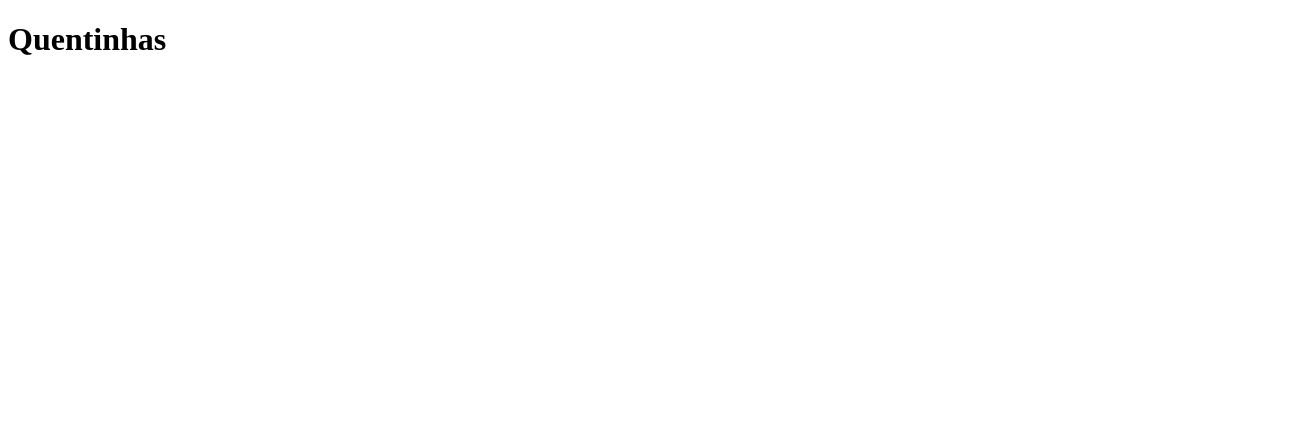
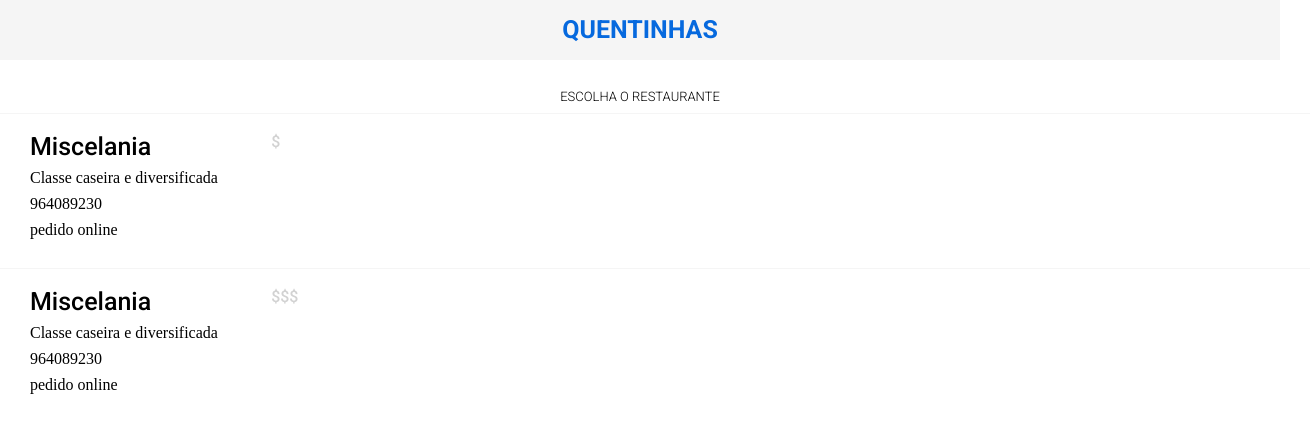
Before and after one commit to darlenedms/quentinhas, a plain HTML site: page listagem.html in a window 1280 px wide. Shown: the whole page, 1310 px wide, since content can reach past the window. Drawn offline with Linux system fonts and the light colour scheme.

Commit message:
pagina de listagem com carinha legal

```diff
--- a/listagem.html
+++ b/listagem.html
@@ -3,13 +3,49 @@
 <html>
 <head>
 <meta charset="UTF-8">
-<title>Title of the document</title>
+
+<meta name="viewport" content="width=device-width, initial-scale=1" />
+<title>Quentinha</title>
+
+<link href="css/listagem.css" rel="stylesheet" type="text/css" />
+<link href='http://fonts.googleapis.com/css?family=Roboto:900,500,300,700,400' rel='stylesheet' type='text/css'>
 
 </head>
 
 <body>
-<header><h1> Quentinhas</h1></header>
+<header>
+	<h1> Quentinhas </h1>
+	<p></p>
+	<div id= "configuracao"></div>
+</header>
 
+<main>
+	<h2> Escolha o restaurante </h2>
+	<ul id="lista">
+		<li class="restaurante">
+			<h3 class="nome">Miscelania</h3>
+			<p class="preco">$</p>
+			<p class="descricao">Classe caseira e diversificada</p>
+			<p class="telefone">964089230</p
+			<button>pedido online</button>
+
+		</li>
+
+		<li class="restaurante">
+			<h3 class="nome">Miscelania</h3>
+			<p class="preco">$$$</p>
+			<p class="descricao">Classe caseira e diversificada</p>
+			<p class="telefone">964089230</p
+			<button>pedido online</button>
+
+		</li>
+
+
+
+
+	</ul>
+
+</main>
 
 
 </body>
--- /dev/null
+++ b/sass/_reset.scss
@@ -0,0 +1,54 @@
+/* http://meyerweb.com/eric/tools/css/reset/
+   v2.0 | 20110126
+   License: none (public domain)
+*/
+@charset "utf-8";
+/* CSS Document */
+
+html, body, div, span, applet, object, iframe,
+h1, h2, h3, h4, h5, h6, p, blockquote, pre,
+a, abbr, acronym, address, big, cite, code,
+del, dfn, em, img, ins, kbd, q, s, samp,
+small, strike, strong, sub, sup, tt, var,
+b, u, i, center,
+dl, dt, dd, ol, ul, li,
+fieldset, form, label, legend,
+table, caption, tbody, tfoot, thead, tr, th, td,
+article, aside, canvas, details, embed,
+figure, figcaption, footer, header, hgroup,
+menu, nav, output, ruby, section, summary,
+time, mark, audio, video {
+  margin: 0;
+  padding: 0;
+  border: 0;
+  font-size: 100%;
+  font: inherit;
+  vertical-align: baseline;
+}
+/* HTML5 display-role reset for older browsers */
+article, aside, details, figcaption, figure,
+footer, header, hgroup, menu, nav, section {
+  display: block;
+}
+body {
+  line-height: 1;
+}
+ol, ul, li {
+  list-style: none;
+}
+blockquote, q {
+  quotes: none;
+}
+blockquote:before, blockquote:after,
+q:before, q:after {
+  content: '';
+  content: none;
+}
+table {
+  border-collapse: collapse;
+  border-spacing: 0;
+}
+
+a {
+  text-decoration: none;
+}
--- /dev/null
+++ b/sass/listagem.scss
@@ -0,0 +1,79 @@
+@import "compass";
+@import 'reset';
+
+$font-padrao:'Roboto', sans-serif;
+
+header {
+	width: 100%;
+
+	background-color: #F5F5F5;
+	margin-bottom: 30px;
+	z-index: 20;
+	vertical-align:center;
+
+
+	h1 {
+		color: #0669de;
+		text-align: center;
+		vertical-align: center;
+		font-family: $font-padrao;
+		font-size: 25px;
+
+		font-weight: 700;
+		text-transform: uppercase;
+		line-height: 60px;
+
+
+
+	}
+
+}
+
+p {
+	margin-bottom: 10px;
+}
+
+h2 {
+	position: relative;
+	text-align: center;
+	margin-bottom: 10px;
+	font-size: 13px;
+	font-family:$font-padrao;
+	font-weight: 300;
+	text-transform: uppercase;
+
+
+
+}
+
+h3 {
+	font: arial;
+	font-size: 25px;
+	font-family: $font-padrao;
+	font-weight: 500;
+	margin-right: 120px;
+	float: left;
+
+}
+
+
+#lista {
+	list-style-type: none;
+
+
+	li {
+		padding: 20px 0 20px 30px;
+		width: 100%;
+		height: auto;
+		margin-bottom: 10px;
+		border-top: 1px solid #F5F5F5;
+
+		.preco {
+
+			font-family: Roboto, arial;
+			font-weight: 500;
+			color: rgb(210, 210, 210);
+			margin-bottom: 20px;
+		}
+	}
+}
```
Also changed, not shown: css/cadastro.css (added), css/listagem.css (added), css/quentinha-ui.css (added).
